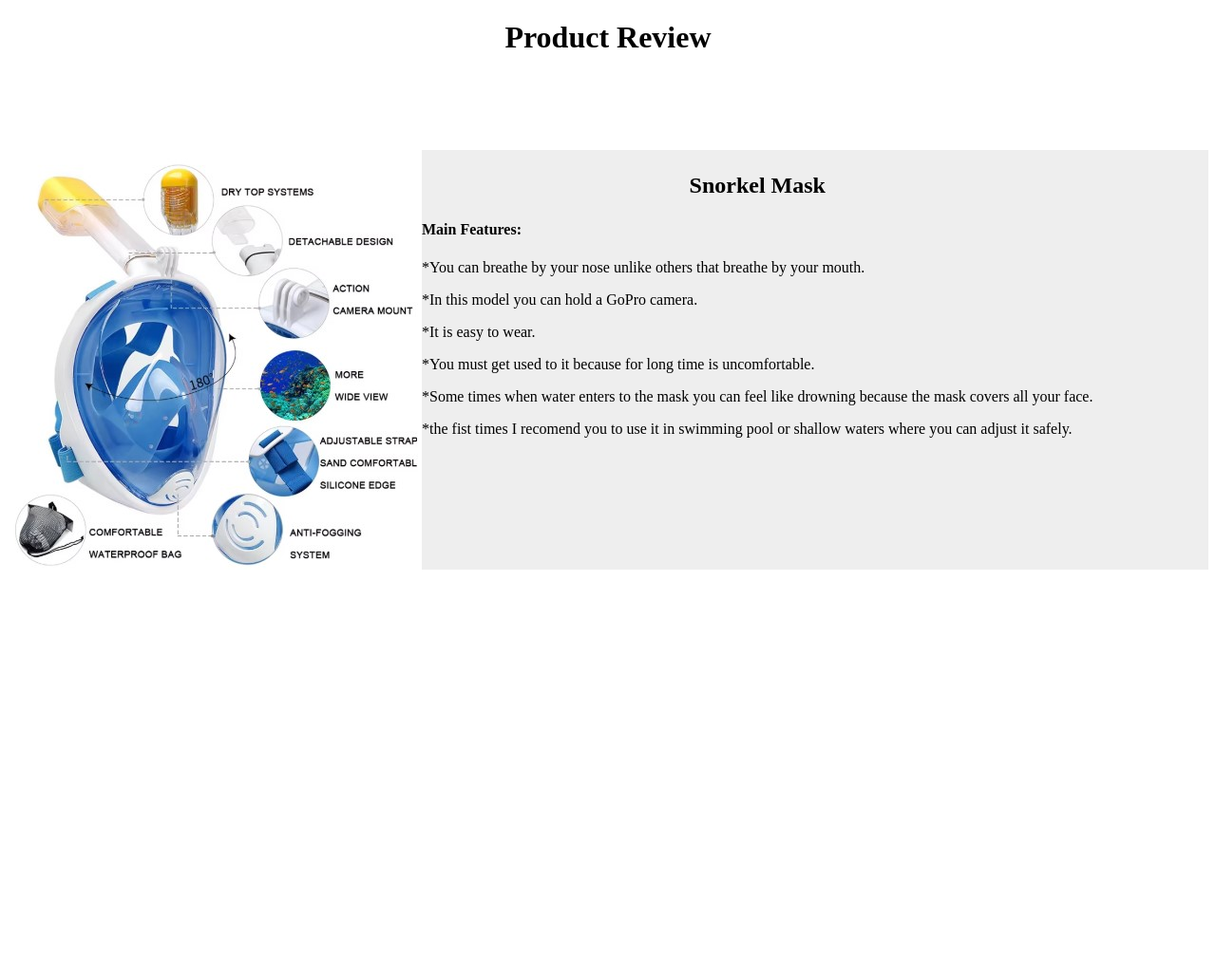
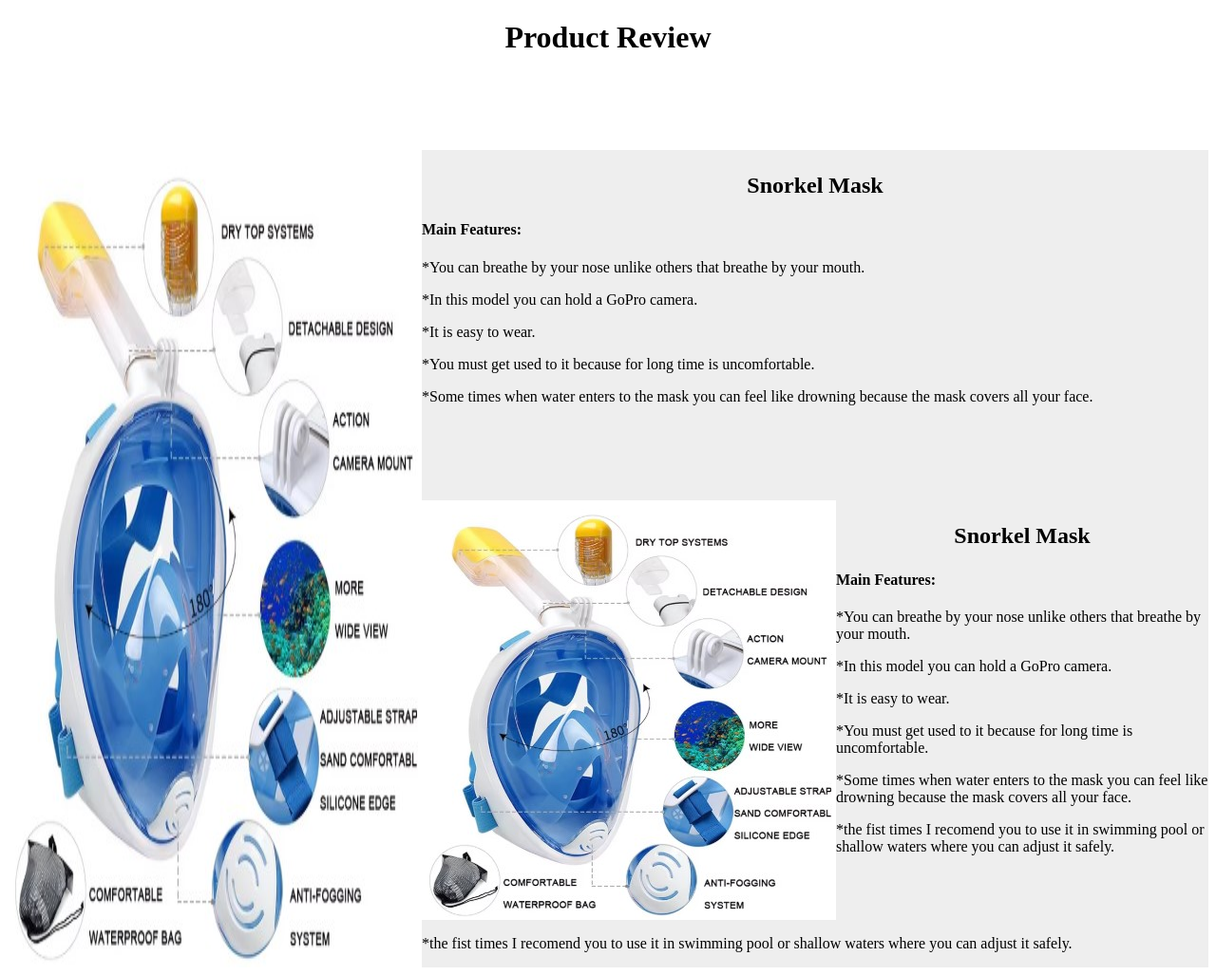
Before and after one commit to borealw/magazine, a plain HTML site: page boreal/productreview.html in a window 1280 px wide. Shown: the whole page at 95% size. Before the commit the page ends 800 px from the top, so only its background shows below. Drawn offline with Linux system fonts and the light colour scheme.

Commit message:
Update productreview.html

```diff
--- a/boreal/productreview.html
+++ b/boreal/productreview.html
@@ -52,6 +52,33 @@ pading:25px;
 <p>*Some times when water enters to the mask you can feel like drowning because the mask covers all your face.
 </p>
 
+
+<div class="contenedor">
+
+
+<img src="https://borealw.github.io/magazine/img/mascarasnorkel.jpg" alt=""/ >
+
+<div>
+			<h2><p align="center">Snorkel Mask</p> </h2>
+<h4><p align="left">Main Features:</p></h4>
+<p>*You can breathe  by your nose unlike others that breathe by your mouth.
+</p>
+<p>*In this model you can hold a GoPro camera.
+</p>
+<p>*It is easy to wear.
+</p>
+
+<p>*You must get used to it because for long time is uncomfortable.
+</p>
+
+<p>*Some times when water enters to the mask you can feel like drowning because the mask covers all your face.
+</p>
+
+<p>*the fist times I recomend you to use it in swimming pool or shallow waters where you can adjust it safely.
+</p>
+		</div>
+</div>
+
 <p>*the fist times I recomend you to use it in swimming pool or shallow waters where you can adjust it safely.
 </p>
 		</div>
```
